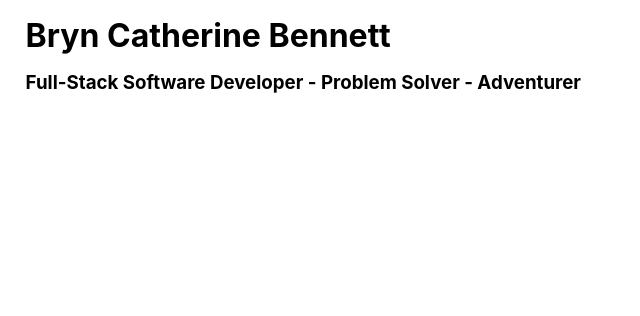
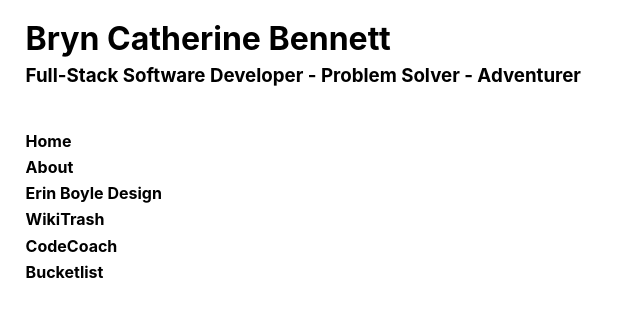
Before and after one commit to bbennett7/portfolio, a React (Create React App) app: page / in a window 1280 px wide. Shown: the top 316 px of the page, without its empty margins (0-640 px from the left). Built offline with nearby package versions, Linux system fonts and the light colour scheme.

Commit message:
Add menu

```diff
--- a/src/App.css
+++ b/src/App.css
@@ -1,10 +1,12 @@
 #root {
   height: 100vh;
+  padding: 1% 2%;
 }
 .App {
   height: 100%;
   display: grid;
-  grid-template: 12% 6% 70% 12%  / 1fr;
+  grid-template: 12% 72% 12%  / 1fr;
+  grid-gap: 2%;
 }
 
 .App-header {
@@ -12,5 +14,11 @@
 }
 
 .App-header h1, .App-header h3 {
-  margin: 1.25% 2%;
+  margin: .5% 0;
 }
+
+
+.Menu h4 {
+  margin: auto;
+  padding-top: .5%;
+}
--- a/src/App.js
+++ b/src/App.js
@@ -2,11 +2,13 @@ import React from 'react';
 import './App.css';
 
 import Header from './components/Header.js';
+import Menu from './components/Menu.js'
 
 function App() {
   return (
     <div className="App">
       <Header />
+      <Menu />
     </div>
   );
 }
--- /dev/null
+++ b/src/components/Menu.js
@@ -0,0 +1,16 @@
+import React, { Component } from 'react';
+
+export default class MenuBar extends Component {
+    render() {
+        return(
+            <div className="Menu">
+                <h4>Home</h4>
+                <h4>About</h4>
+                <h4>Erin Boyle Design</h4>
+                <h4>WikiTrash</h4>
+                <h4>CodeCoach</h4>
+                <h4>Bucketlist</h4>
+            </div>
+        )
+    }
+}
```
